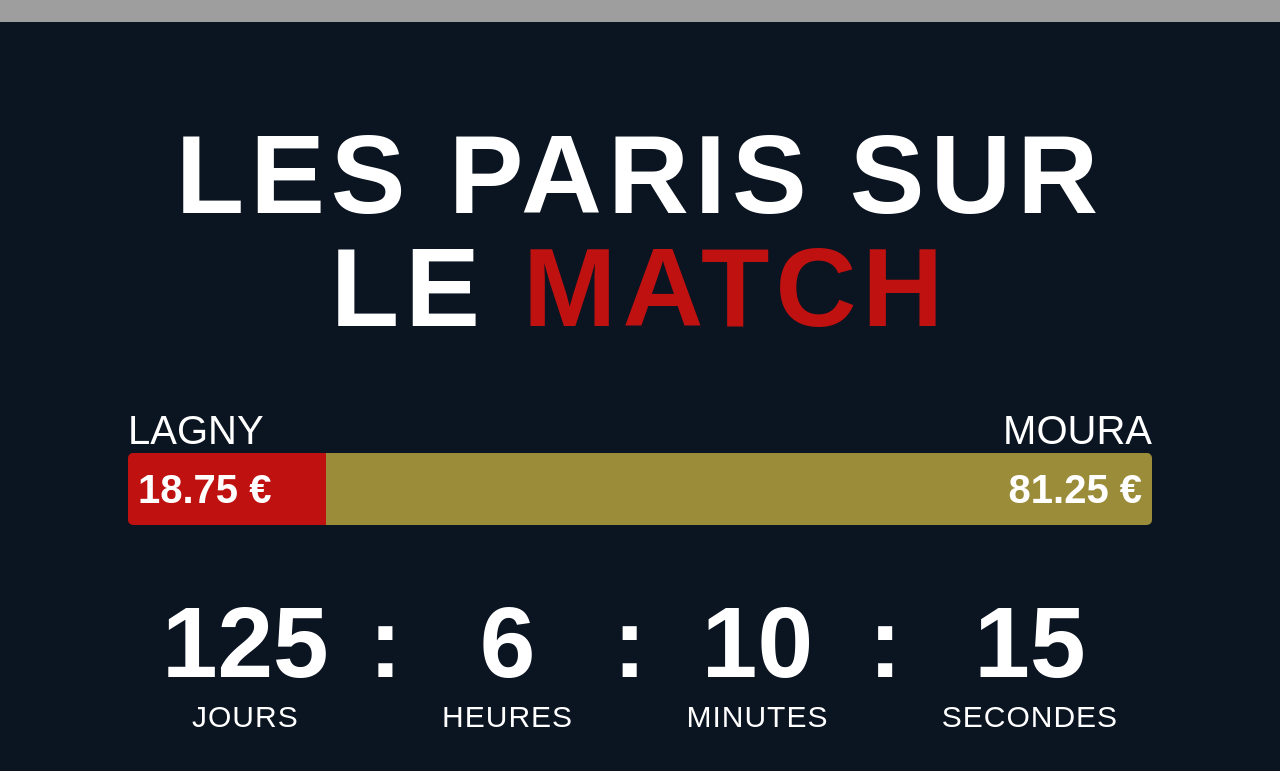
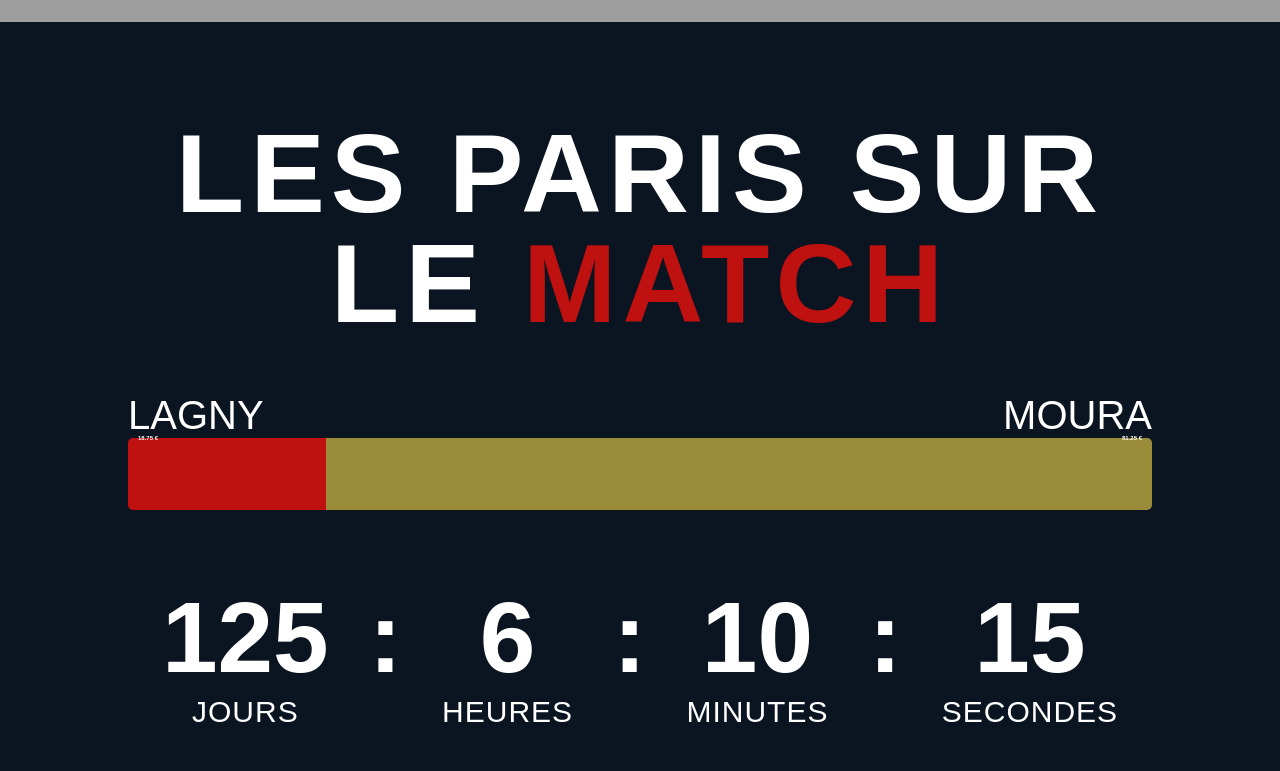
Before and after one commit to RaEace/La-Groph-cie, a React (Vite) app: page / in a window 1280 px wide. Shown: the part 778-1549 px from the top of the page. Built offline with nearby package versions, Linux system fonts and the light colour scheme; grey boxes are pictures that could not be loaded; a web font is replaced by a local one.

Commit message:
fix: some css cleaning

```diff
--- a/src/pages/Betting/components/BetBar/BetBar.css
+++ b/src/pages/Betting/components/BetBar/BetBar.css
@@ -8,12 +8,12 @@
 .progress-bar-jules {
   height: 100%;
   text-align: center;
-  line-height: 9vh;
+  line-height: 9%;
   color: white;
   font-weight: bold;
   background-color: var(--red);
   text-align: start;
-  font-size: 5vh;
+  font-size: 5%;
   padding-left: 10px;
   border-top-left-radius: 5px;
   border-bottom-left-radius: 5px;
@@ -22,12 +22,12 @@
 .progress-bar-thibault {
   height: 100%;
   text-align: center;
-  line-height: 9vh;
+  line-height: 9%;
   color: white;
   font-weight: bold;
   background-color: var(--yellow);
   text-align: end;
-  font-size: 5vh;
+  font-size: 5%;
   padding-right: 10px;
   border-top-right-radius: 5px;
   border-bottom-right-radius: 5px;
--- a/src/pages/Betting/components/BetTitle/BetTitle.css
+++ b/src/pages/Betting/components/BetTitle/BetTitle.css
@@ -3,7 +3,7 @@
   font-weight: 600;
   letter-spacing: 6px;
   color: white;
-  margin: 0 0 -2vh 0;
+  margin: 0 0 -2% 0;
   display: flex;
   flex-direction: column;
 }
@@ -14,6 +14,6 @@
 
 .title-element {
   margin: 0;
-  margin: -1vh;
+  margin: -1%;
   align-self: center;
 }
--- a/src/pages/Betting/components/TimeCountdown/TimeCountDown.css
+++ b/src/pages/Betting/components/TimeCountdown/TimeCountDown.css
@@ -10,7 +10,7 @@
 .countdown-element-layout {
   display: flex;
   flex-direction: column;
-  padding: 5vh 20px 2vh 20px;
+  padding: 5% 20px 2% 20px;
   font-weight: bold;
 }
 
--- a/src/pages/SpecJules/SpecBuilder/SpecBuilder.css
+++ b/src/pages/SpecJules/SpecBuilder/SpecBuilder.css
@@ -5,9 +5,9 @@
 }
 
 .spec-element-label {
-  font-size: 5vh;
+  font-size: 5%;
 }
 
 .spec-element-value {
-  font-size: 5vh;
+  font-size: 5%;
 }
```
